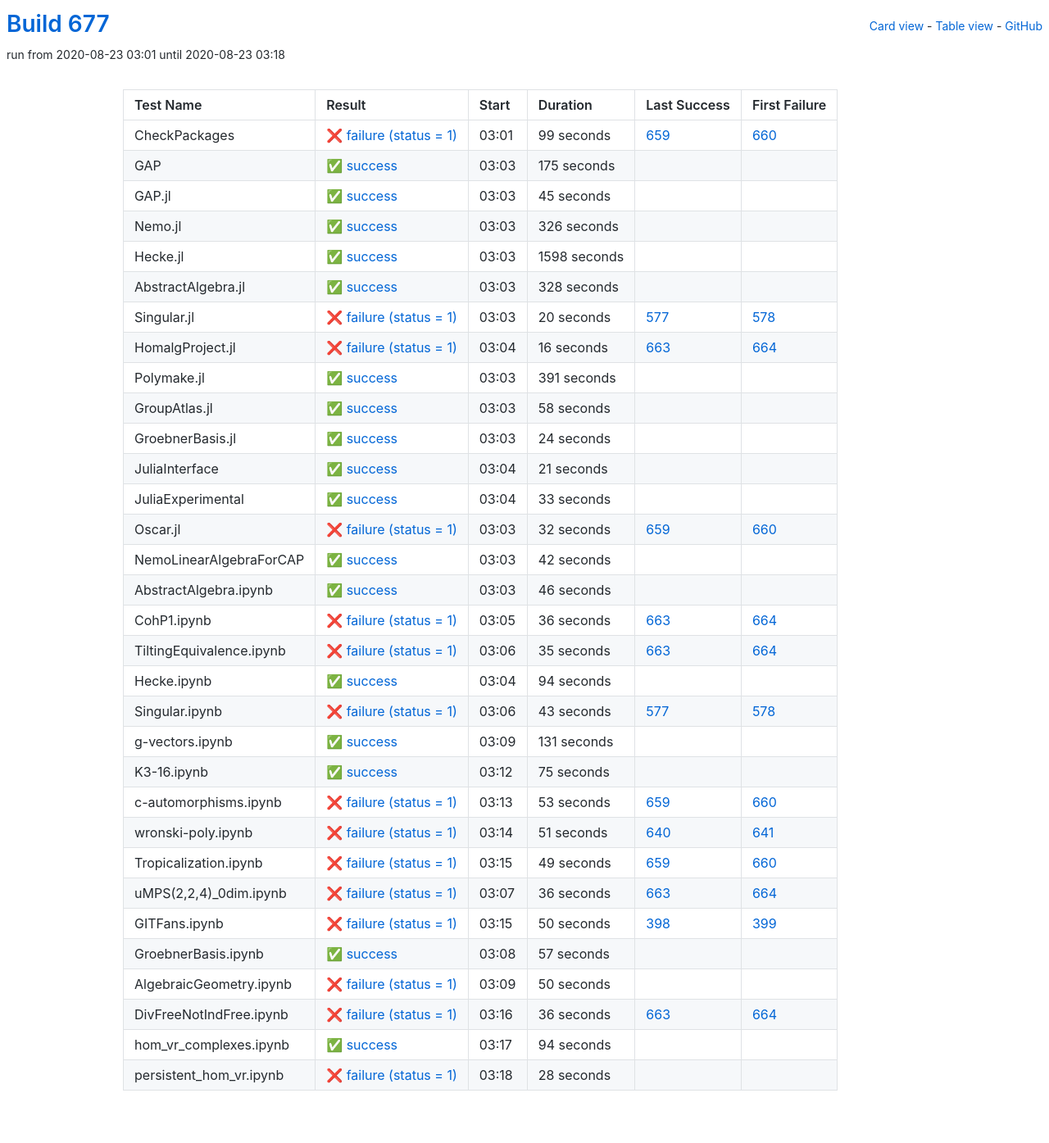
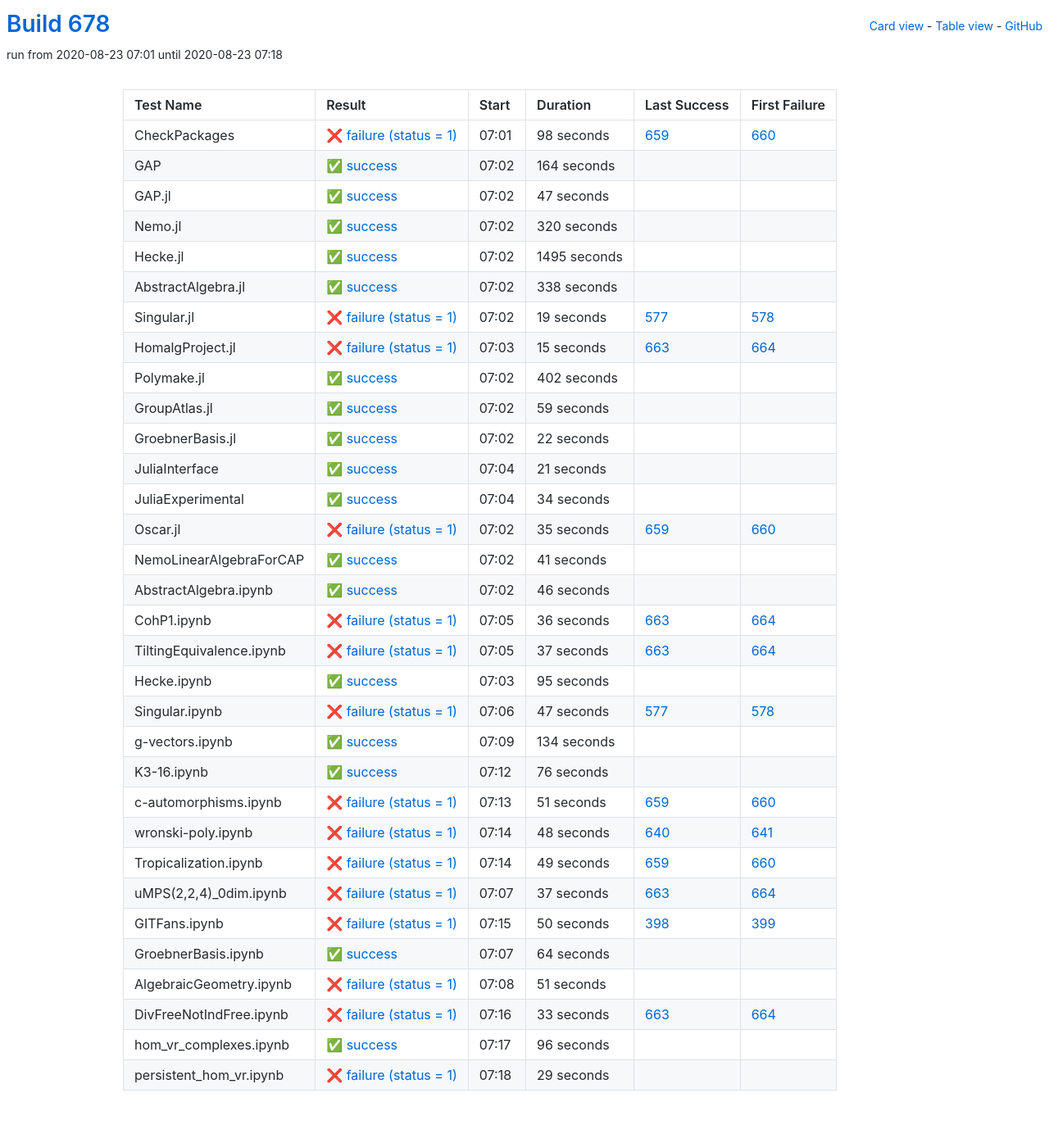
Before and after one commit to oscar-system/oscar-ci-status-stable, a Jekyll site: the page built from table.html, in a window 1280 px wide. Shown: the whole page at 82% size. Built offline with Jekyll 4.4.1, drawn with Linux system fonts in a browser that asks for light colours.

Commit message:
Build #678

```diff
--- a/_data/ci.yml
+++ b/_data/ci.yml
@@ -1,6 +1,6 @@
 ---
-build: 677
-build_url: https://oscarci.mathematik.uni-kl.de/job/oscar-stable/677/
+build: 678
+build_url: https://oscarci.mathematik.uni-kl.de/job/oscar-stable/678/
 job: oscar-stable
 organization: oscar-system
 repo: oscar-ci-status-stable
@@ -8,140 +8,140 @@ repourl: https://github.com/oscar-system/oscar-ci-status-stable
 tests:
 - name: CheckPackages
   id: checkpackages
-  log: https://oscarci.mathematik.uni-kl.de/job/oscar-stable/677/artifact/logs/build-677/CheckPackages.log
-  start: 2020-08-23 03:01
+  log: https://oscarci.mathematik.uni-kl.de/job/oscar-stable/678/artifact/logs/build-678/CheckPackages.log
+  start: 2020-08-23 07:01
   success: false
   exitcode: 1
   status: failure
-  duration: 99
+  duration: 98
   last_success: 659
   last_success_url: https://oscarci.mathematik.uni-kl.de/job/oscar-stable/659/
   first_failure: 660
   first_failure_url: https://oscarci.mathematik.uni-kl.de/job/oscar-stable/660/
 - name: GAP
   id: gap
-  log: https://oscarci.mathematik.uni-kl.de/job/oscar-stable/677/artifact/logs/build-677/GAP.log
-  start: 2020-08-23 03:03
+  log: https://oscarci.mathematik.uni-kl.de/job/oscar-stable/678/artifact/logs/build-678/GAP.log
+  start: 2020-08-23 07:02
   success: true
   exitcode: 0
   status: success
-  duration: 175
+  duration: 164
   last_success: false
   last_success_url:
   first_failure: false
   first_failure_url:
 - name: GAP.jl
   id: gap-jl
-  log: https://oscarci.mathematik.uni-kl.de/job/oscar-stable/677/artifact/logs/build-677/GAP.jl.log
-  start: 2020-08-23 03:03
+  log: https://oscarci.mathematik.uni-kl.de/job/oscar-stable/678/artifact/logs/build-678/GAP.jl.log
+  start: 2020-08-23 07:02
   success: true
   exitcode: 0
   status: success
-  duration: 45
+  duration: 47
   last_success: false
   last_success_url:
   first_failure: false
   first_failure_url:
 - name: Nemo.jl
   id: nemo-jl
-  log: https://oscarci.mathematik.uni-kl.de/job/oscar-stable/677/artifact/logs/build-677/Nemo.jl.log
-  start: 2020-08-23 03:03
+  log: https://oscarci.mathematik.uni-kl.de/job/oscar-stable/678/artifact/logs/build-678/Nemo.jl.log
+  start: 2020-08-23 07:02
   success: true
   exitcode: 0
   status: success
-  duration: 326
+  duration: 320
   last_success: false
   last_success_url:
   first_failure: false
   first_failure_url:
 - name: Hecke.jl
   id: hecke-jl
-  log: https://oscarci.mathematik.uni-kl.de/job/oscar-stable/677/artifact/logs/build-677/Hecke.jl.log
-  start: 2020-08-23 03:03
+  log: https://oscarci.mathematik.uni-kl.de/job/oscar-stable/678/artifact/logs/build-678/Hecke.jl.log
+  start: 2020-08-23 07:02
   success: true
   exitcode: 0
   status: success
-  duration: 1598
+  duration: 1495
   last_success: false
   last_success_url:
   first_failure: false
   first_failure_url:
 - name: AbstractAlgebra.jl
   id: abstractalgebra-jl
-  log: https://oscarci.mathematik.uni-kl.de/job/oscar-stable/677/artifact/logs/build-677/AbstractAlgebra.jl.log
-  start: 2020-08-23 03:03
+  log: https://oscarci.mathematik.uni-kl.de/job/oscar-stable/678/artifact/logs/build-678/AbstractAlgebra.jl.log
+  start: 2020-08-23 07:02
   success: true
   exitcode: 0
   status: success
-  duration: 328
+  duration: 338
   last_success: false
   last_success_url:
   first_failure: false
   first_failure_url:
 - name: Singular.jl
   id: singular-jl
-  log: https://oscarci.mathematik.uni-kl.de/job/oscar-stable/677/artifact/logs/build-677/Singular.jl.log
-  start: 2020-08-23 03:03
+  log: https://oscarci.mathematik.uni-kl.de/job/oscar-stable/678/artifact/logs/build-678/Singular.jl.log
+  start: 2020-08-23 07:02
   success: false
   exitcode: 1
   status: failure
-  duration: 20
+  duration: 19
   last_success: 577
   last_success_url: https://oscarci.mathematik.uni-kl.de/job/oscar-stable/577/
   first_failure: 578
   first_failure_url: https://oscarci.mathematik.uni-kl.de/job/oscar-stable/578/
 - name: HomalgProject.jl
   id: homalgproject-jl
-  log: https://oscarci.mathematik.uni-kl.de/job/oscar-stable/677/artifact/logs/build-677/HomalgProject.jl.log
-  start: 2020-08-23 03:04
+  log: https://oscarci.mathematik.uni-kl.de/job/oscar-stable/678/artifact/logs/build-678/HomalgProject.jl.log
+  start: 2020-08-23 07:03
   success: false
   exitcode: 1
   status: failure
-  duration: 16
+  duration: 15
   last_success: 663
   last_success_url: https://oscarci.mathematik.uni-kl.de/job/oscar-stable/663/
   first_failure: 664
   first_failure_url: https://oscarci.mathematik.uni-kl.de/job/oscar-stable/664/
 - name: Polymake.jl
   id: polymake-jl
-  log: https://oscarci.mathematik.uni-kl.de/job/oscar-stable/677/artifact/logs/build-677/Polymake.jl.log
-  start: 2020-08-23 03:03
+  log: https://oscarci.mathematik.uni-kl.de/job/oscar-stable/678/artifact/logs/build-678/Polymake.jl.log
+  start: 2020-08-23 07:02
   success: true
   exitcode: 0
   status: success
-  duration: 391
+  duration: 402
   last_success: false
   last_success_url:
   first_failure: false
   first_failure_url:
 - name: GroupAtlas.jl
   id: groupatlas-jl
-  log: https://oscarci.mathematik.uni-kl.de/job/oscar-stable/677/artifact/logs/build-677/GroupAtlas.jl.log
-  start: 2020-08-23 03:03
+  log: https://oscarci.mathematik.uni-kl.de/job/oscar-stable/678/artifact/logs/build-678/GroupAtlas.jl.log
+  start: 2020-08-23 07:02
   success: true
   exitcode: 0
   status: success
-  duration: 58
+  duration: 59
   last_success: false
   last_success_url:
   first_failure: false
   first_failure_url:
 - name: GroebnerBasis.jl
   id: groebnerbasis-jl
-  log: https://oscarci.mathematik.uni-kl.de/job/oscar-stable/677/artifact/logs/build-677/GroebnerBasis.jl.log
-  start: 2020-08-23 03:03
+  log: https://oscarci.mathematik.uni-kl.de/job/oscar-stable/678/artifact/logs/build-678/GroebnerBasis.jl.log
+  start: 2020-08-23 07:02
   success: true
   exitcode: 0
   status: success
-  duration: 24
+  duration: 22
   last_success: false
   last_success_url:
   first_failure: false
   first_failure_url:
 - name: JuliaInterface
   id: juliainterface
-  log: https://oscarci.mathematik.uni-kl.de/job/oscar-stable/677/artifact/logs/build-677/JuliaInterface.log
-  start: 2020-08-23 03:04
+  log: https://oscarci.mathematik.uni-kl.de/job/oscar-stable/678/artifact/logs/build-678/JuliaInterface.log
+  start: 2020-08-23 07:04
   success: true
   exitcode: 0
   status: success
@@ -152,44 +152,44 @@ tests:
   first_failure_url:
 - name: JuliaExperimental
   id: juliaexperimental
-  log: https://oscarci.mathematik.uni-kl.de/job/oscar-stable/677/artifact/logs/build-677/JuliaExperimental.log
-  start: 2020-08-23 03:04
+  log: https://oscarci.mathematik.uni-kl.de/job/oscar-stable/678/artifact/logs/build-678/JuliaExperimental.log
+  start: 2020-08-23 07:04
   success: true
   exitcode: 0
   status: success
-  duration: 33
+  duration: 34
   last_success: false
   last_success_url:
   first_failure: false
   first_failure_url:
 - name: Oscar.jl
   id: oscar-jl
-  log: https://oscarci.mathematik.uni-kl.de/job/oscar-stable/677/artifact/logs/build-677/Oscar.jl.log
-  start: 2020-08-23 03:03
+  log: https://oscarci.mathematik.uni-kl.de/job/oscar-stable/678/artifact/logs/build-678/Oscar.jl.log
+  start: 2020-08-23 07:02
   success: false
   exitcode: 1
   status: failure
-  duration: 32
+  duration: 35
   last_success: 659
   last_success_url: https://oscarci.mathematik.uni-kl.de/job/oscar-stable/659/
   first_failure: 660
   first_failure_url: https://oscarci.mathematik.uni-kl.de/job/oscar-stable/660/
 - name: NemoLinearAlgebraForCAP
   id: nemolinearalgebraforcap
-  log: https://oscarci.mathematik.uni-kl.de/job/oscar-stable/677/artifact/logs/build-677/NemoLinearAlgebraForCAP.log
-  start: 2020-08-23 03:03
+  log: https://oscarci.mathematik.uni-kl.de/job/oscar-stable/678/artifact/logs/build-678/NemoLinearAlgebraForCAP.log
+  start: 2020-08-23 07:02
   success: true
   exitcode: 0
   status: success
-  duration: 42
+  duration: 41
   last_success: false
   last_success_url:
   first_failure: false
   first_failure_url:
 - name: AbstractAlgebra.ipynb
   id: abstractalgebra-ipynb
-  log: https://oscarci.mathematik.uni-kl.de/job/oscar-stable/677/artifact/logs/build-677/AbstractAlgebra.ipynb.log
-  start: 2020-08-23 03:03
+  log: https://oscarci.mathematik.uni-kl.de/job/oscar-stable/678/artifact/logs/build-678/AbstractAlgebra.ipynb.log
+  start: 2020-08-23 07:02
   success: true
   exitcode: 0
   status: success
@@ -200,8 +200,8 @@ tests:
   first_failure_url:
 - name: CohP1.ipynb
   id: cohp1-ipynb
-  log: https://oscarci.mathematik.uni-kl.de/job/oscar-stable/677/artifact/logs/build-677/CohP1.ipynb.log
-  start: 2020-08-23 03:05
+  log: https://oscarci.mathematik.uni-kl.de/job/oscar-stable/678/artifact/logs/build-678/CohP1.ipynb.log
+  start: 2020-08-23 07:05
   success: false
   exitcode: 1
   status: failure
@@ -212,92 +212,92 @@ tests:
   first_failure_url: https://oscarci.mathematik.uni-kl.de/job/oscar-stable/664/
 - name: TiltingEquivalence.ipynb
   id: tiltingequivalence-ipynb
-  log: https://oscarci.mathematik.uni-kl.de/job/oscar-stable/677/artifact/logs/build-677/TiltingEquivalence.ipynb.log
-  start: 2020-08-23 03:06
+  log: https://oscarci.mathematik.uni-kl.de/job/oscar-stable/678/artifact/logs/build-678/TiltingEquivalence.ipynb.log
+  start: 2020-08-23 07:05
   success: false
   exitcode: 1
   status: failure
-  duration: 35
+  duration: 37
   last_success: 663
   last_success_url: https://oscarci.mathematik.uni-kl.de/job/oscar-stable/663/
   first_failure: 664
   first_failure_url: https://oscarci.mathematik.uni-kl.de/job/oscar-stable/664/
 - name: Hecke.ipynb
   id: hecke-ipynb
-  log: https://oscarci.mathematik.uni-kl.de/job/oscar-stable/677/artifact/logs/build-677/Hecke.ipynb.log
-  start: 2020-08-23 03:04
+  log: https://oscarci.mathematik.uni-kl.de/job/oscar-stable/678/artifact/logs/build-678/Hecke.ipynb.log
+  start: 2020-08-23 07:03
   success: true
   exitcode: 0
   status: success
-  duration: 94
+  duration: 95
   last_success: false
   last_success_url:
   first_failure: false
   first_failure_url:
 - name: Singular.ipynb
   id: singular-ipynb
-  log: https://oscarci.mathematik.uni-kl.de/job/oscar-stable/677/artifact/logs/build-677/Singular.ipynb.log
-  start: 2020-08-23 03:06
+  log: https://oscarci.mathematik.uni-kl.de/job/oscar-stable/678/artifact/logs/build-678/Singular.ipynb.log
+  start: 2020-08-23 07:06
   success: false
   exitcode: 1
   status: failure
-  duration: 43
+  duration: 47
   last_success: 577
   last_success_url: https://oscarci.mathematik.uni-kl.de/job/oscar-stable/577/
   first_failure: 578
   first_failure_url: https://oscarci.mathematik.uni-kl.de/job/oscar-stable/578/
 - name: g-vectors.ipynb
   id: g-vectors-ipynb
-  log: https://oscarci.mathematik.uni-kl.de/job/oscar-stable/677/artifact/logs/build-677/g-vectors.ipynb.log
-  start: 2020-08-23 03:09
+  log: https://oscarci.mathematik.uni-kl.de/job/oscar-stable/678/artifact/logs/build-678/g-vectors.ipynb.log
+  start: 2020-08-23 07:09
   success: true
   exitcode: 0
   status: success
-  duration: 131
+  duration: 134
   last_success: false
   last_success_url:
   first_failure: false
   first_failure_url:
 - name: K3-16.ipynb
   id: k3-16-ipynb
-  log: https://oscarci.mathematik.uni-kl.de/job/oscar-stable/677/artifact/logs/build-677/K3-16.ipynb.log
-  start: 2020-08-23 03:12
+  log: https://oscarci.mathematik.uni-kl.de/job/oscar-stable/678/artifact/logs/build-678/K3-16.ipynb.log
+  start: 2020-08-23 07:12
   success: true
   exitcode: 0
   status: success
-  duration: 75
+  duration: 76
   last_success: false
   last_success_url:
   first_failure: false
   first_failure_url:
 - name: c-automorphisms.ipynb
   id: c-automorphisms-ipynb
-  log: https://oscarci.mathematik.uni-kl.de/job/oscar-stable/677/artifact/logs/build-677/c-automorphisms.ipynb.log
-  start: 2020-08-23 03:13
+  log: https://oscarci.mathematik.uni-kl.de/job/oscar-stable/678/artifact/logs/build-678/c-automorphisms.ipynb.log
+  start: 2020-08-23 07:13
   success: false
   exitcode: 1
   status: failure
-  duration: 53
+  duration: 51
   last_success: 659
   last_success_url: https://oscarci.mathematik.uni-kl.de/job/oscar-stable/659/
   first_failure: 660
   first_failure_url: https://oscarci.mathematik.uni-kl.de/job/oscar-stable/660/
 - name: wronski-poly.ipynb
   id: wronski-poly-ipynb
-  log: https://oscarci.mathematik.uni-kl.de/job/oscar-stable/677/artifact/logs/build-677/wronski-poly.ipynb.log
-  start: 2020-08-23 03:14
+  log: https://oscarci.mathematik.uni-kl.de/job/oscar-stable/678/artifact/logs/build-678/wronski-poly.ipynb.log
+  start: 2020-08-23 07:14
   success: false
   exitcode: 1
   status: failure
-  duration: 51
+  duration: 48
   last_success: 640
   last_success_url: https://oscarci.mathematik.uni-kl.de/job/oscar-stable/640/
   first_failure: 641
   first_failure_url: https://oscarci.mathematik.uni-kl.de/job/oscar-stable/641/
 - name: Tropicalization.ipynb
   id: tropicalization-ipynb
-  log: https://oscarci.mathematik.uni-kl.de/job/oscar-stable/677/artifact/logs/build-677/Tropicalization.ipynb.log
-  start: 2020-08-23 03:15
+  log: https://oscarci.mathematik.uni-kl.de/job/oscar-stable/678/artifact/logs/build-678/Tropicalization.ipynb.log
+  start: 2020-08-23 07:14
   success: false
   exitcode: 1
   status: failure
@@ -308,20 +308,20 @@ tests:
   first_failure_url: https://oscarci.mathematik.uni-kl.de/job/oscar-stable/660/
 - name: uMPS(2,2,4)_0dim.ipynb
   id: umps-2-2-4-0dim-ipynb
-  log: https://oscarci.mathematik.uni-kl.de/job/oscar-stable/677/artifact/logs/build-677/uMPS-2-2-4-_0dim.ipynb.log
-  start: 2020-08-23 03:07
+  log: https://oscarci.mathematik.uni-kl.de/job/oscar-stable/678/artifact/logs/build-678/uMPS-2-2-4-_0dim.ipynb.log
+  start: 2020-08-23 07:07
   success: false
   exitcode: 1
   status: failure
-  duration: 36
+  duration: 37
   last_success: 663
   last_success_url: https://oscarci.mathematik.uni-kl.de/job/oscar-stable/663/
   first_failure: 664
   first_failure_url: https://oscarci.mathematik.uni-kl.de/job/oscar-stable/664/
 - name: GITFans.ipynb
   id: gitfans-ipynb
-  log: https://oscarci.mathematik.uni-kl.de/job/oscar-stable/677/artifact/logs/build-677/GITFans.ipynb.log
-  start: 2020-08-23 03:15
+  log: https://oscarci.mathematik.uni-kl.de/job/oscar-stable/678/artifact/logs/build-678/GITFans.ipynb.log
+  start: 2020-08-23 07:15
   success: false
   exitcode: 1
   status: failure
@@ -332,60 +332,60 @@ tests:
   first_failure_url: https://oscarci.mathematik.uni-kl.de/job/oscar-stable/399/
 - name: GroebnerBasis.ipynb
   id: groebnerbasis-ipynb
-  log: https://oscarci.mathematik.uni-kl.de/job/oscar-stable/677/artifact/logs/build-677/GroebnerBasis.ipynb.log
-  start: 2020-08-23 03:08
+  log: https://oscarci.mathematik.uni-kl.de/job/oscar-stable/678/artifact/logs/build-678/GroebnerBasis.ipynb.log
+  start: 2020-08-23 07:07
   success: true
   exitcode: 0
   status: success
-  duration: 57
+  duration: 64
   last_success: false
   last_success_url:
   first_failure: false
   first_failure_url:
 - name: AlgebraicGeometry.ipynb
   id: algebraicgeometry-ipynb
-  log: https://oscarci.mathematik.uni-kl.de/job/oscar-stable/677/artifact/logs/build-677/AlgebraicGeometry.ipynb.log
-  start: 2020-08-23 03:09
+  log: https://oscarci.mathematik.uni-kl.de/job/oscar-stable/678/artifact/logs/build-678/AlgebraicGeometry.ipynb.log
+  start: 2020-08-23 07:08
   success: false
   exitcode: 1
   status: failure
-  duration: 50
+  duration: 51
   last_success: false
   last_success_url:
   first_failure: false
   first_failure_url:
 - name: DivFreeNotIndFree.ipynb
   id: divfreenotindfree-ipynb
-  log: https://oscarci.mathematik.uni-kl.de/job/oscar-stable/677/artifact/logs/build-677/DivFreeNotIndFree.ipynb.log
-  start: 2020-08-23 03:16
+  log: https://oscarci.mathematik.uni-kl.de/job/oscar-stable/678/artifact/logs/build-678/DivFreeNotIndFree.ipynb.log
+  start: 2020-08-23 07:16
   success: false
   exitcode: 1
   status: failure
-  duration: 36
+  duration: 33
   last_success: 663
   last_success_url: https://oscarci.mathematik.uni-kl.de/job/oscar-stable/663/
   first_failure: 664
   first_failure_url: https://oscarci.mathematik.uni-kl.de/job/oscar-stable/664/
 - name: hom_vr_complexes.ipynb
   id: hom-vr-complexes-ipynb
-  log: https://oscarci.mathematik.uni-kl.de/job/oscar-stable/677/artifact/logs/build-677/hom_vr_complexes.ipynb.log
-  start: 2020-08-23 03:17
+  log: https://oscarci.mathematik.uni-kl.de/job/oscar-stable/678/artifact/logs/build-678/hom_vr_complexes.ipynb.log
+  start: 2020-08-23 07:17
   success: true
   exitcode: 0
   status: success
-  duration: 94
+  duration: 96
   last_success: false
   last_success_url:
   first_failure: false
   first_failure_url:
 - name: persistent_hom_vr.ipynb
   id: persistent-hom-vr-ipynb
-  log: https://oscarci.mathematik.uni-kl.de/job/oscar-stable/677/artifact/logs/build-677/persistent_hom_vr.ipynb.log
-  start: 2020-08-23 03:18
+  log: https://oscarci.mathematik.uni-kl.de/job/oscar-stable/678/artifact/logs/build-678/persistent_hom_vr.ipynb.log
+  start: 2020-08-23 07:18
   success: false
   exitcode: 1
   status: failure
-  duration: 28
+  duration: 29
   last_success: false
   last_success_url:
   first_failure: false
```
Also changed, not shown: README.md.
